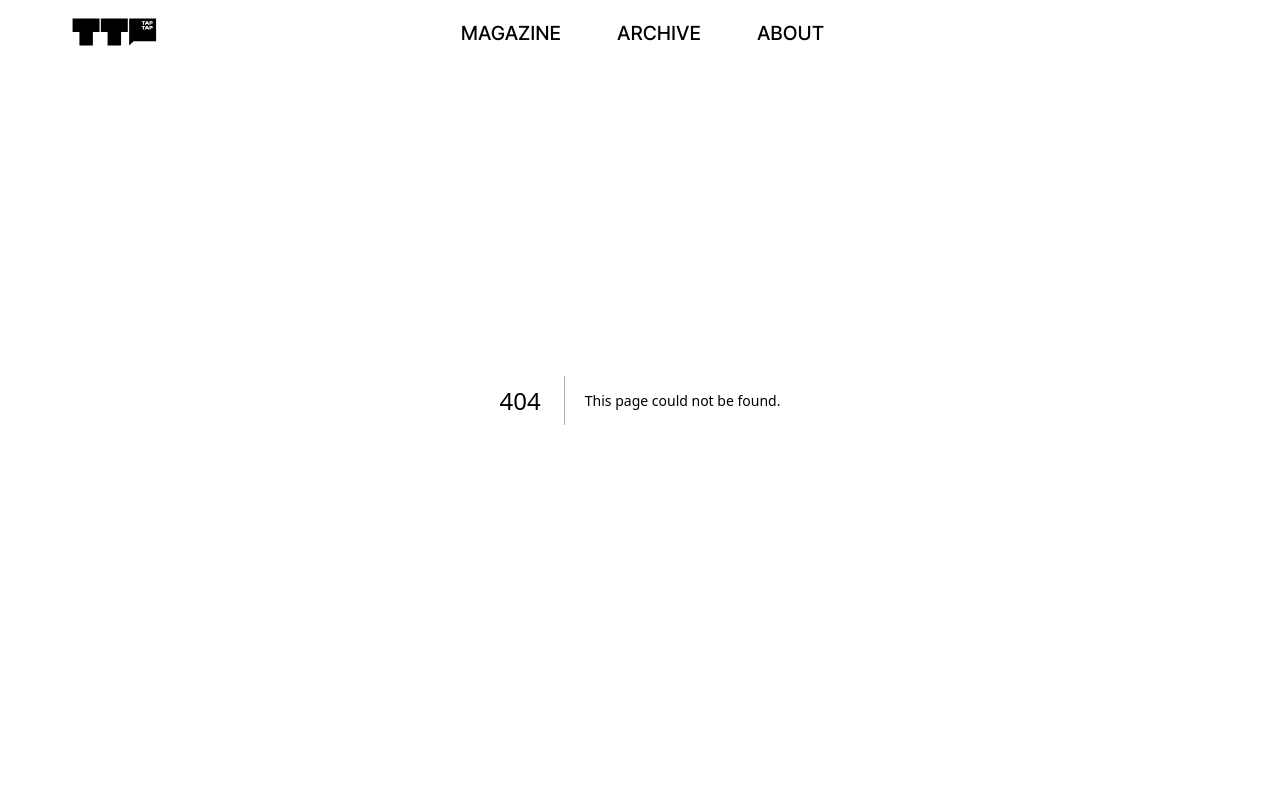
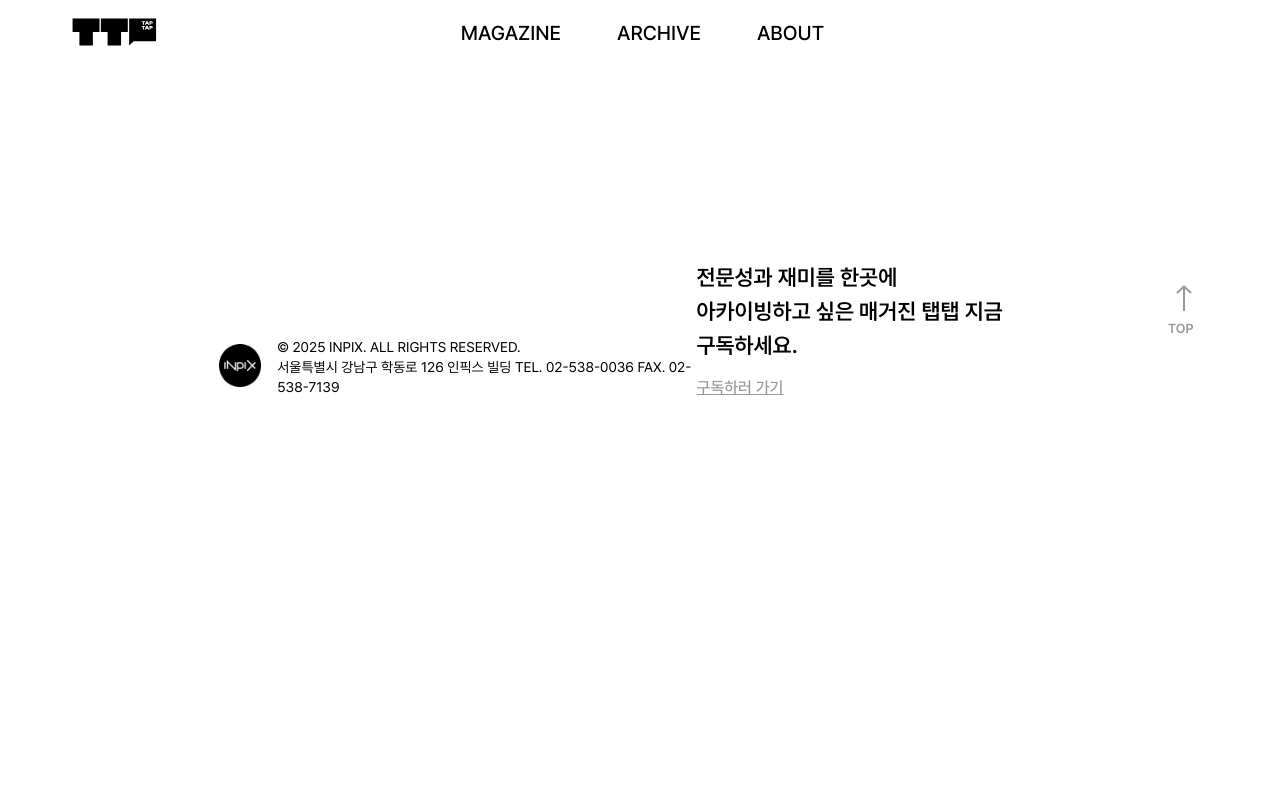
Before and after one commit to pjj0119/TAPTAP, a Next.js app: page /layout/FooterBar in a window 1280 px wide. Before the commit this address had no page. Shown: the top 800 px of the page. Built offline with nearby package versions, Linux system fonts and the light colour scheme.

Commit message:
페이지에 따른 푸터 분기처리

```diff
--- a/next.config.js
+++ b/next.config.js
@@ -1,8 +1,11 @@
-/** @type {import('next').NextConfig} */
+
 const nextConfig = {
   reactStrictMode: true,
-  experimental: {
-    appDir: false,
+  webpack(config) {
+    config.infrastructureLogging = {
+      level: 'error',
+    };
+    return config;
   },
 };
 
--- a/src/pages/_app.tsx
+++ b/src/pages/_app.tsx
@@ -1,9 +1,11 @@
 
 import type { AppProps } from 'next/app';
 import { useEffect, useState } from 'react';
+import { useRouter } from 'next/router';
 import '@/scss/style.scss';
 import Header from '@/pages/layout/Header';
 import Footer from '@/pages/layout/Footer';
+import FooterBar from '@/pages/layout/FooterBar';
 
 export default function App({ Component, pageProps }: AppProps) {
 	/* 모바일 체크 */
@@ -20,11 +22,22 @@ export default function App({ Component, pageProps }: AppProps) {
 	}, []);
 
 	/* //모바일 체크 */
+
+	const router = useRouter();
+	const [pageTit, setPageTit] = useState<string>('');
+
+	//페이지에 따른 푸터설정
+	useEffect(() => {
+		const path = router.pathname.split('/');
+		const pathName = path[1] || '';
+		setPageTit(pathName);
+	},[router.pathname]);
+
 	return (
 		<>
 			<Header isMobile={isMobile} />
 			<Component {...pageProps} isMobile={isMobile} />
-			<Footer isMobile={isMobile} />
+			{pageTit == "Magazine" || pageTit == "Archive" ? <FooterBar isMobile={isMobile} /> : <Footer isMobile={isMobile} />}
 		</>
 	);
 }
--- /dev/null
+++ b/src/pages/layout/FooterBar.tsx
@@ -0,0 +1,23 @@
+import Link from "next/link"
+import FooterTopbtn from '@/pages/component/layout/FooterTopBtn';
+
+
+type isMobileProps = {
+	isMobile: boolean;
+};
+const Footer = ({ isMobile }: isMobileProps) => {
+	return (
+		<footer id='footer' className="footer">
+			<div className="footerInner">
+				<div className="footerInner__con footerInner__con--left">
+
+				</div>
+				<div className="footerInner__con footerInner__con--right">
+
+				</div>
+			</div>
+		</footer>
+	)
+}
+
+export default Footer
--- a/src/scss/_layout.scss
+++ b/src/scss/_layout.scss
@@ -82,7 +82,7 @@
 		max-width: $full-width ;
 		margin: auto;
 		display: flex;
-		align-items: end;
+		align-items: flex-end;
 		justify-content: space-between;
 		padding: 100px 219px 60px;
 		box-sizing: border-box;
@@ -227,7 +227,7 @@
 			&__top {
 				height: 55px;
 				display: flex;
-				justify-content: end;
+				justify-content: flex-end;
 				align-items: center;
 
 				.MoGnbCloseBtn {
@@ -271,6 +271,16 @@
 		}
 
 		&__hamBtn {
+			&:has(.header__hamBtn__gnbTit){
+				display: flex;
+				align-items: center;
+				gap: 16px;
+			}
+			&__gnbTit{
+				font-size: 16px;
+				font-weight: 500;
+				text-transform: uppercase;
+			}
 			button {
 				display: flex;
 				flex-direction: column;
```
